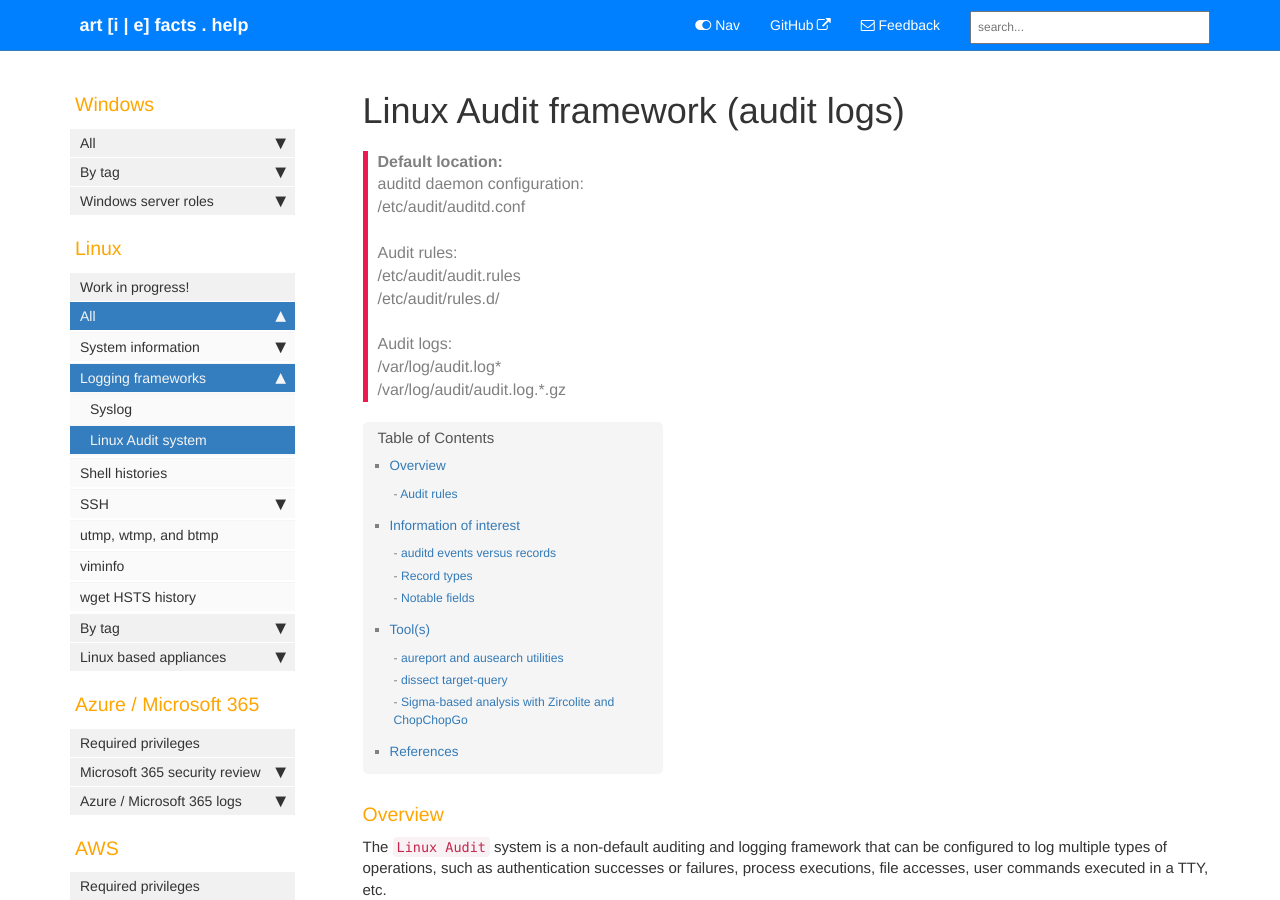
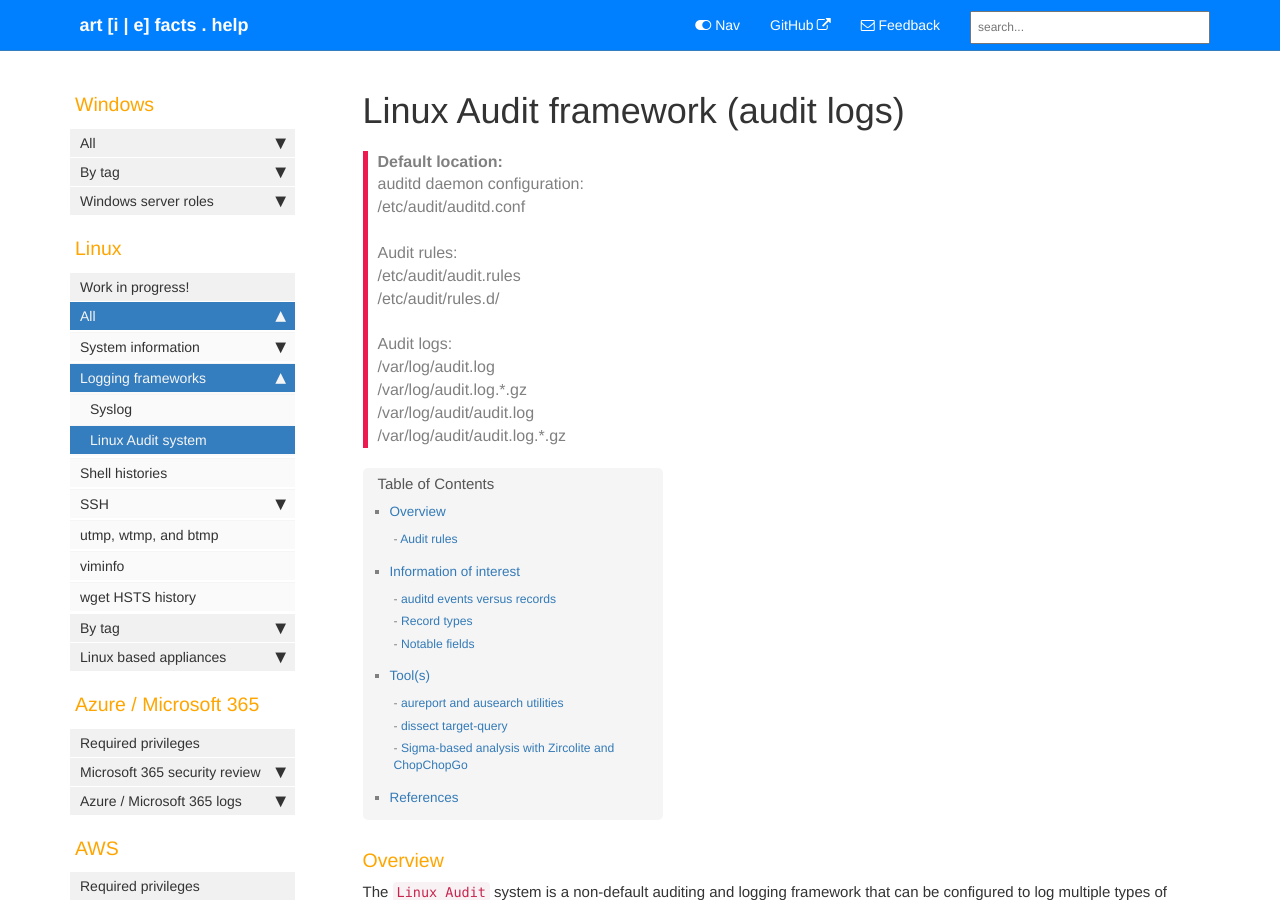
Before and after one commit to Qazeer/artefacts.help, a Jekyll site: the page built from pages/linux/audit_framework.md, in a window 1280 px wide and 900 px high. Built offline with Jekyll 4.4.1, drawn with Linux system fonts in a browser that asks for light colours; comment, search, counter and statistics services are not loaded.

Commit message:
[Artefact] Linux Audit framework - Fix the default audit log location

```diff
--- a/pages/linux/audit_framework.md
+++ b/pages/linux/audit_framework.md
@@ -9,7 +9,7 @@ tags:
   - linux_file_knowledge
   - linux_lateral_movement
   - linux_lateral_movement_dst
-default_location: 'auditd daemon configuration:\n/etc/audit/auditd.conf\n\nAudit rules:\n/etc/audit/audit.rules\n/etc/audit/rules.d/\n\nAudit logs:\n/var/log/audit.log*\n/var/log/audit/audit.log.*.gz'
+default_location: 'auditd daemon configuration:\n/etc/audit/auditd.conf\n\nAudit rules:\n/etc/audit/audit.rules\n/etc/audit/rules.d/\n\nAudit logs:\n/var/log/audit.log\n/var/log/audit.log.*.gz\n/var/log/audit/audit.log\n/var/log/audit/audit.log.*.gz'
 last_updated: 2024-02-03
 sidebar: sidebar
 permalink: linux_audit_framework.html
```
